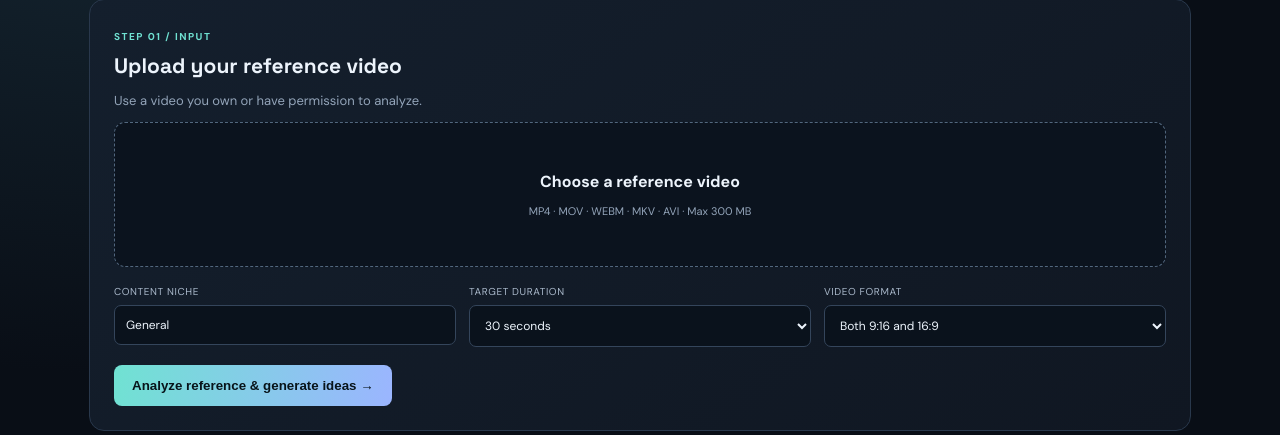
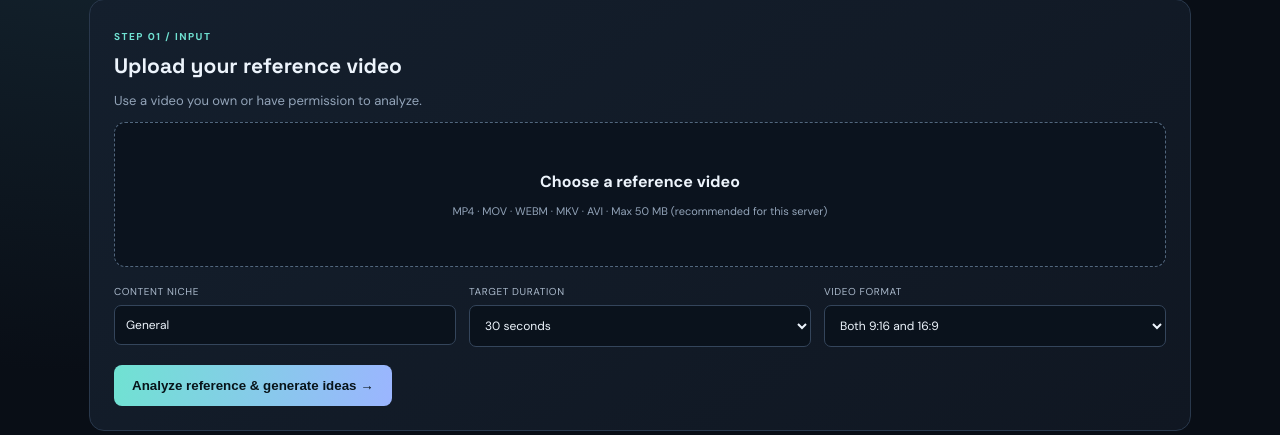
Before and after one commit to sohilkhan1sk/Reference2Video, a Flask app: page / in a window 1280 px wide. Shown: the part 237-672 px from the top of the page. Run offline with Flask 3, Linux system fonts and the light colour scheme.

Commit message:
Show safer reference video upload limit

```diff
--- a/templates/index.html
+++ b/templates/index.html
@@ -2,5 +2,5 @@
 <html lang="en"><head><meta charset="utf-8"><meta name="viewport" content="width=device-width,initial-scale=1"><title>Reference2Video — AI Creative Studio</title><link rel="stylesheet" href="/static/style.css"></head>
 <body><main class="wrap"><header><div class="brand">R2V</div><div><small>AI CREATIVE STUDIO</small><h1>Turn references into <em>original videos.</em></h1><p>Analyze a reference, explore fresh concepts, then direct every scene yourself.</p></div></header>
 <section class="steps"><span>01 Reference</span><span>02 Analyze & ideas</span><span>03 Storyboard</span><span>04 Generate</span></section>
-<section class="panel"><small>STEP 01 / INPUT</small><h2>Upload your reference video</h2><p>Use a video you own or have permission to analyze.</p><form id="analyzeForm" method="post" action="/api/analyze" enctype="multipart/form-data"><label class="drop"><input type="file" id="video" name="video" accept="video/mp4,video/quicktime,video/webm,video/x-matroska,video/x-msvideo" required><b id="fileTitle">Choose a reference video</b><span id="fileMeta">MP4 · MOV · WEBM · MKV · AVI · Max 300 MB</span></label><div class="fields"><label>CONTENT NICHE<input name="niche" value="General" placeholder="Tech, gaming, fitness..."></label><label>TARGET DURATION<select name="duration"><option>15 seconds</option><option selected>30 seconds</option><option>45 seconds</option><option>60 seconds</option><option>90 seconds</option></select></label><label>VIDEO FORMAT<select name="aspect"><option>Both 9:16 and 16:9</option><option>9:16 vertical</option><option>16:9 landscape</option></select></label></div><button id="analyzeBtn" type="submit">Analyze reference & generate ideas →</button></form><div id="progress" class="hidden">Analyzing your reference video…</div><div id="error" class="error hidden"></div></section>
-<section id="results" class="hidden"><div class="panel"><small>STEP 02 / UNDERSTANDING</small><h2>Reference breakdown</h2><div id="analysisGrid" class="grid"></div></div><div class="panel"><small>STEP 03 / CREATIVE DIRECTION</small><h2>Choose your original concept</h2><div id="ideas" class="grid"></div></div><div class="panel"><div class="between"><div><small>MANUAL STORYBOARD</small><h2 id="storyTitle">Scene plan</h2></div><button class="secondary" id="exportBtn">Export storyboard JSON ↓</button></div><div class="fields"><label>CLIP DURATION<select id="clipDuration"><option value="5">5 seconds</option><option value="10">10 seconds</option><option value="15">15 seconds</option></select></label><label>OUTPUT FORMAT<select id="clipAspect"><option value="9:16">9:16 vertical</option><option value="16:9" selected>16:9 landscape</option></select></label><label class="check"><input type="checkbox" id="clipAudio"> Generate native audio (higher cost)</label></div><div id="scenes"></div><p class="note">Video generation uses fal.ai Kling 3.0 Standard. Every scene requires separate approval before a paid request is submitted. API keys must be configured on the server.</p></div></section><footer>REFERENCE2VIDEO · HUMAN-DIRECTED AI CREATION</footer></main><script src="/static/app.js?v=upload-fix-1"></script></body></html>
+<section class="panel"><small>STEP 01 / INPUT</small><h2>Upload your reference video</h2><p>Use a video you own or have permission to analyze.</p><form id="analyzeForm" method="post" action="/api/analyze" enctype="multipart/form-data"><label class="drop"><input type="file" id="video" name="video" accept="video/mp4,video/quicktime,video/webm,video/x-matroska,video/x-msvideo" required><b id="fileTitle">Choose a reference video</b><span id="fileMeta">MP4 · MOV · WEBM · MKV · AVI · Max 50 MB (recommended for this server)</span></label><div class="fields"><label>CONTENT NICHE<input name="niche" value="General" placeholder="Tech, gaming, fitness..."></label><label>TARGET DURATION<select name="duration"><option>15 seconds</option><option selected>30 seconds</option><option>45 seconds</option><option>60 seconds</option><option>90 seconds</option></select></label><label>VIDEO FORMAT<select name="aspect"><option>Both 9:16 and 16:9</option><option>9:16 vertical</option><option>16:9 landscape</option></select></label></div><button id="analyzeBtn" type="submit">Analyze reference & generate ideas →</button></form><div id="progress" class="hidden">Analyzing your reference video…</div><div id="error" class="error hidden"></div></section>
+<section id="results" class="hidden"><div class="panel"><small>STEP 02 / UNDERSTANDING</small><h2>Reference breakdown</h2><div id="analysisGrid" class="grid"></div></div><div class="panel"><small>STEP 03 / CREATIVE DIRECTION</small><h2>Choose your original concept</h2><div id="ideas" class="grid"></div></div><div class="panel"><div class="between"><div><small>MANUAL STORYBOARD</small><h2 id="storyTitle">Scene plan</h2></div><button class="secondary" id="exportBtn">Export storyboard JSON ↓</button></div><div class="fields"><label>CLIP DURATION<select id="clipDuration"><option value="5">5 seconds</option><option value="10">10 seconds</option><option value="15">15 seconds</option></select></label><label>OUTPUT FORMAT<select id="clipAspect"><option value="9:16">9:16 vertical</option><option value="16:9" selected>16:9 landscape</option></select></label><label class="check"><input type="checkbox" id="clipAudio"> Generate native audio (higher cost)</label></div><div id="scenes"></div><p class="note">Video generation uses fal.ai Kling 3.0 Standard. Every scene requires separate approval before a paid request is submitted. API keys must be configured on the server.</p></div></section><footer>REFERENCE2VIDEO · HUMAN-DIRECTED AI CREATION</footer></main><script src="/static/app.js?v=upload-guard-2"></script></body></html>
```
